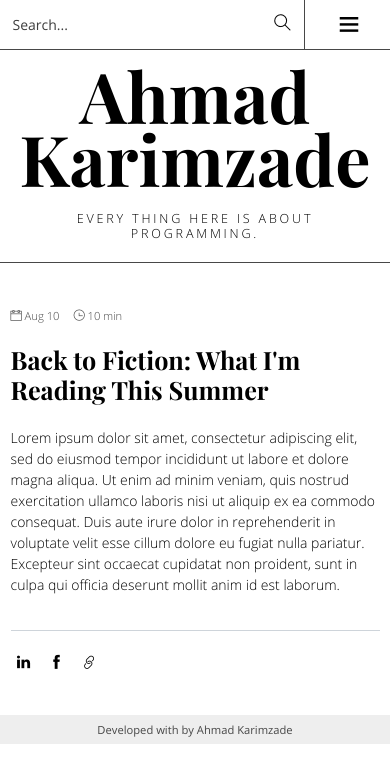
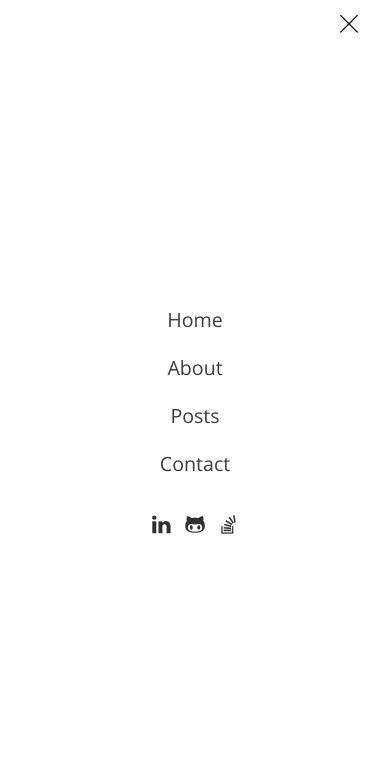
Before and after one commit to ahmadkzx/ahmadkzx.github.io, a React (Create React App) app: page /post/1/1 in a window 390 px wide. Both pictures are taken after a click on the button 349 px from the left and 24 px from the top of the page. Shown: the top 782 px of the page. Built offline with nearby package versions, Linux system fonts and the light colour scheme.

Commit message:
feat: mobile nav menu

```diff
--- a/src/components/Layout/Header/index.jsx
+++ b/src/components/Layout/Header/index.jsx
@@ -1,8 +1,16 @@
 import './index.scss'
+import { useEffect, useState } from 'react'
+import NavMenu from '../NavMenu'
 import { Link } from 'react-router-dom'
 import { navigation, socialLinks } from '../../../config'
 
 export default function Header() {
+  const [isShowNavMenu, setIsShowNavMenu] = useState(false)
+
+  useEffect(() => {
+    document.getElementsByTagName('html')[0].style.overflowY = isShowNavMenu ? 'hidden' : 'auto'
+  }, [isShowNavMenu])
+
   return (
     <header className="header">
 
@@ -14,7 +22,11 @@ export default function Header() {
           </div>
 
           <div className="header-mobile-top-nav">
-            <button className="header-mobile-top-nav__btn"><i className="ti-menu"></i></button>
+            <button className="header-mobile-top-nav__btn" onClick={() => setIsShowNavMenu(!isShowNavMenu)}>
+              {isShowNavMenu ? <i className="ti-close"></i> : <i className="ti-menu"></i>}
+            </button>
+
+            <NavMenu isShow={isShowNavMenu} />
           </div>
         </div>
       </div>
@@ -30,11 +42,11 @@ export default function Header() {
         <div className="container">
           <div className="row header-nav-items">
 
-            { navigation.map((nav, index) => (
-              <div className="col-2 header-nav-items-block" key={ 'nav-header-' + index }>
-                <Link to={ nav.path } className="header-nav-items-block__link">{ nav.title }</Link>
+            {navigation.map((nav, index) => (
+              <div className="col-2 header-nav-items-block" key={'nav-header-' + index}>
+                <Link to={nav.path} className="header-nav-items-block__link">{nav.title}</Link>
               </div>
-            )) }
+            ))}
 
             <div className="col-2 header-nav-items-block search">
               <input type="text" placeholder="Search..." className="header-nav-items-block__search-input" />
@@ -42,16 +54,16 @@ export default function Header() {
             </div>
 
             <div className="col-2 header-nav-items-block">
-              { socialLinks.map((social, index) => (
+              {socialLinks.map((social, index) => (
                 <a
                   rel="nofollow"
-                  href={ social.link }
-                  key={ 'social-header-' + index }
+                  href={social.link}
+                  key={'social-header-' + index}
                   className="header-nav-items-block__link social-icon"
                 >
-                  <i className={ social.icon }></i>
+                  <i className={social.icon}></i>
                 </a>
-              )) }
+              ))}
             </div>
           </div>
         </div>
--- a/src/components/Layout/Header/index.scss
+++ b/src/components/Layout/Header/index.scss
@@ -44,10 +44,12 @@
       padding: 0 1rem 0 2rem;
 
       &__btn {
+        position: relative;
         background: none;
         border: none;
         outline: none !important;
         font-size: 1.5rem;
+        z-index: 11;
       }
     }
   }
--- /dev/null
+++ b/src/components/Layout/NavMenu/index.jsx
@@ -0,0 +1,28 @@
+import './index.scss'
+import { Link } from 'react-router-dom'
+import { navigation, socialLinks } from '../../../config'
+
+export default function NavMenu(props) {
+  return (
+    <div className={`nav-menu ${props.isShow ? 'show' : 'hide'}`}>
+      <nav className="nav-menu-items">
+        { navigation.map(nav => (
+          <Link to={ nav.path } className="nav-menu-items__link">{ nav.title }</Link>
+        )) }
+      </nav>
+
+      <div className="nav-menu-socials">
+        { socialLinks.map((social, index) => (
+          <a
+            rel="nofollow"
+            href={ social.link }
+            key={ 'social-header-' + index }
+            className="nav-menu-socials__link"
+          >
+            <i className={ social.icon }></i>
+          </a>
+        )) }
+      </div>
+    </div>
+  )
+}
--- /dev/null
+++ b/src/components/Layout/NavMenu/index.scss
@@ -0,0 +1,52 @@
+@import "../../../assets/sass/boot";
+
+.nav-menu {
+  position: fixed;
+  width: 100vw;
+  height: 100vh;
+  left: 0;
+  top: 0;
+  display: flex;
+  align-items: center;
+  justify-content: center;
+  flex-direction: column;
+  background: white;
+  z-index: 10;
+  transform: translateX(100vw);
+  opacity: 0;
+  transition: all .5s ease-out;
+
+  &.show {
+    opacity: 1;
+    transform: translateX(0);
+  }
+
+  &-items {
+    margin-bottom: 1rem;
+
+    &__link {
+      display: block;
+      color: $gray-800;
+      text-decoration: none;
+      text-align: center;
+      margin-bottom: 1.5rem;
+      font-size: 1.4rem;
+    }
+  }
+
+  &-socials {
+    width: 100%;
+    display: flex;
+    align-items: center;
+    justify-content: center;
+
+    &__link {
+      display: block;
+      color: $gray-900;
+      text-decoration: none;
+      text-align: center;
+      margin: 0 .5rem;
+      font-size: 1.4rem;
+    }
+  }
+}
```
